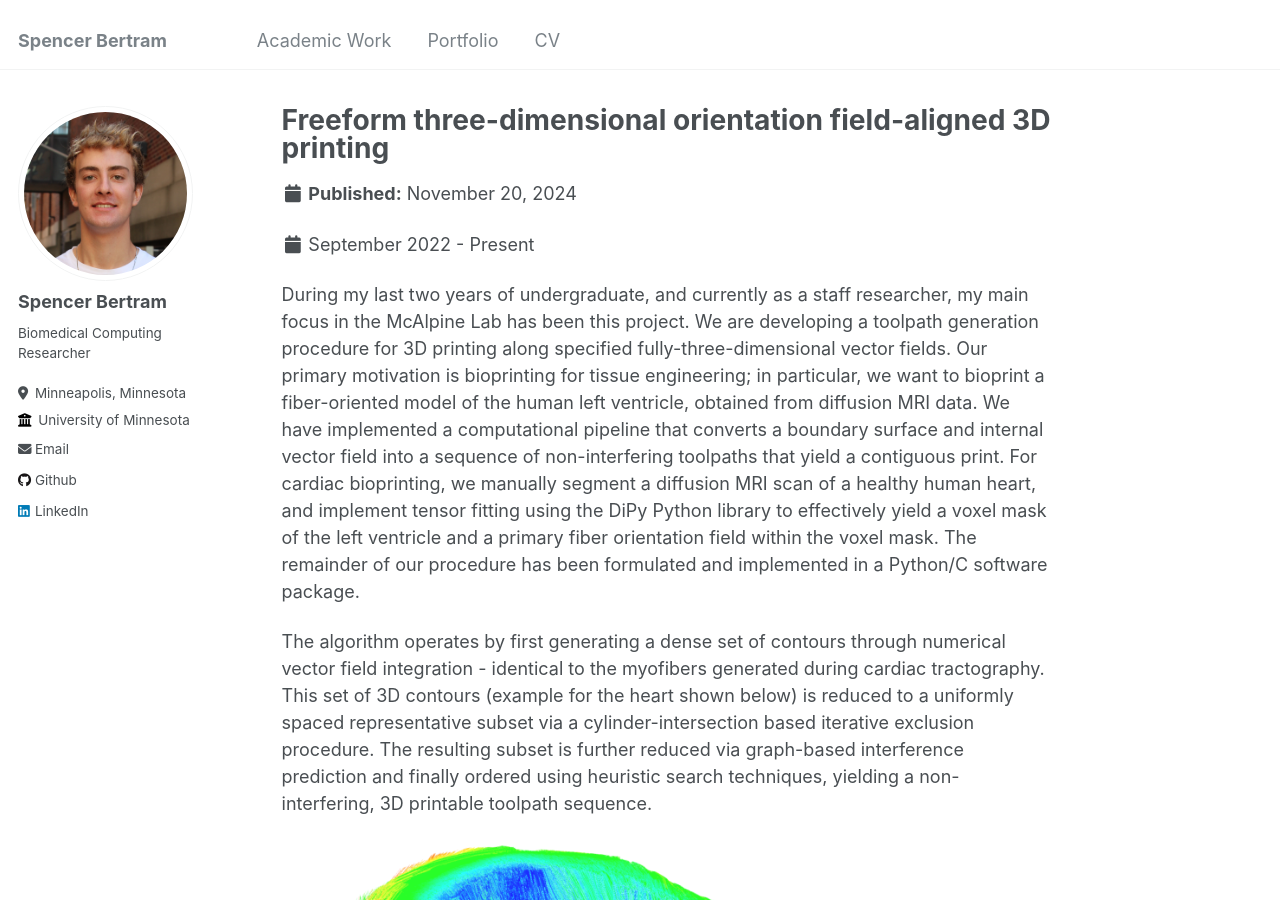
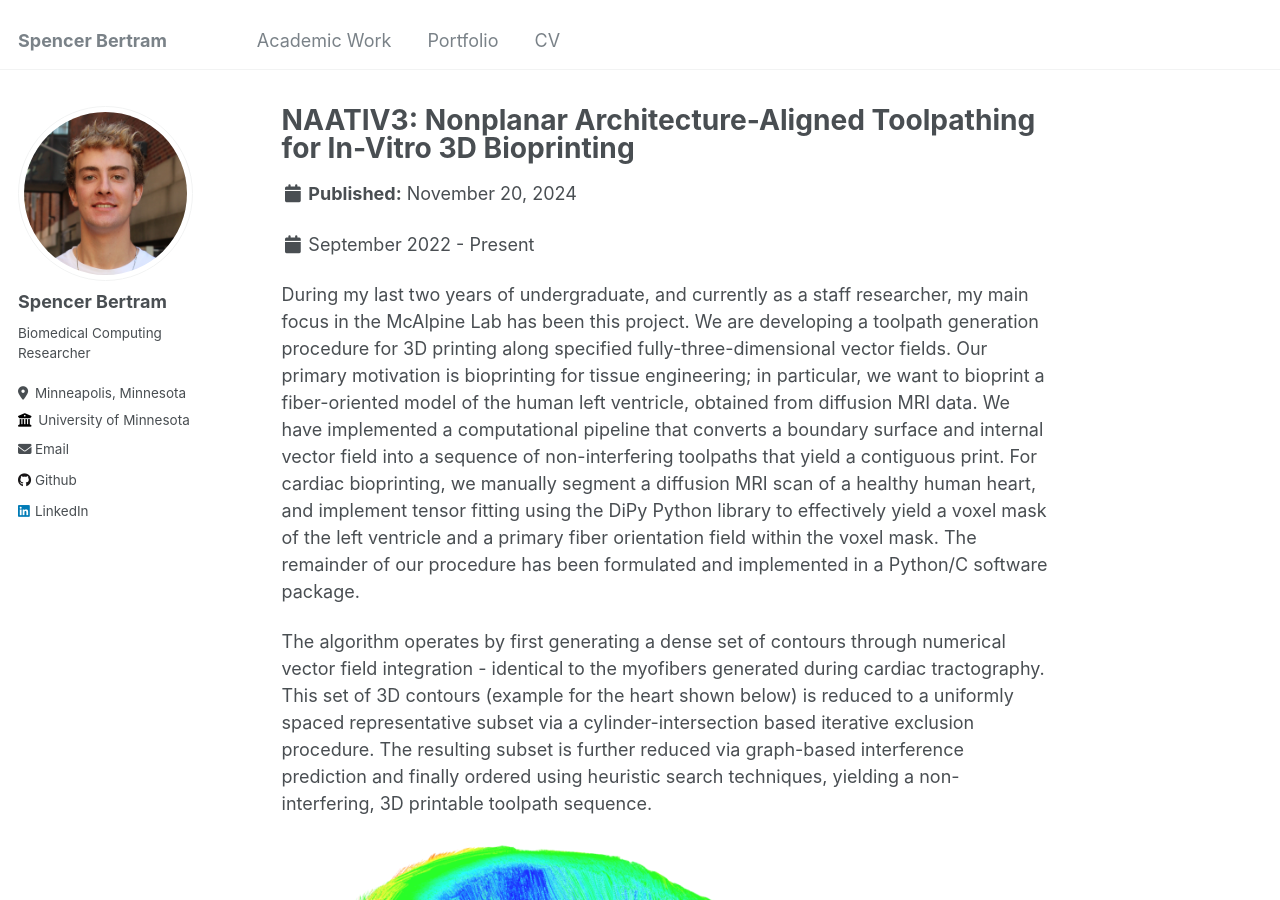
Before and after one commit to Spenbert02/Spenbert02.github.io, a Jekyll site: the page built from _portfolio/1-bioprinting.md, in a window 1280 px wide and 900 px high. Built offline with Jekyll 4.4.1, drawn with Linux system fonts in a browser that asks for light colours.

Commit message:
bioprinting video and title

```diff
--- a/_portfolio/1-bioprinting.md
+++ b/_portfolio/1-bioprinting.md
@@ -1,5 +1,5 @@
 ---
-title: "Freeform three-dimensional orientation field-aligned 3D printing"
+title: "NAATIV3: Nonplanar Architecture-Aligned Toolpathing for In-Vitro 3D Bioprinting"
 excerpt: "Toolpath generation algorithm for field-aligned 3D printing. The topic of my undergraduate honors thesis and my main focus as a staff researcher.<br/><img src='/images/ventricle_print_preview.png' width='50%'>"
 collection: portfolio
 customdate: "September 2022 - Present"
@@ -16,4 +16,11 @@
 A major development is our novel thinning procedure that reduces an initially overdense contour set to a subset possessing a specified uniform inter-contour spacing. The thinning procedure executed on a human left ventricle model is shown below.
 
 <!-- <iframe width="100%" height="500px" src="https://drive.google.com/file/d/1Zdr8TbQE6sfnC8JQvKBkxoWaAPP8g-ou/preview"></iframe> -->
-<iframe src="https://drive.google.com/file/d/1Zdr8TbQE6sfnC8JQvKBkxoWaAPP8g-ou/preview" width="100%" height="480" allow="autoplay"></iframe>
+<!-- <iframe src="https://drive.google.com/file/d/1Zdr8TbQE6sfnC8JQvKBkxoWaAPP8g-ou/preview" width="100%" height="480"></iframe> -->
+
+<!-- <iframe src="https://drive.google.com/file/d/1Zdr8TbQE6sfnC8JQvKBkxoWaAPP8g-ou/preview" width="600" height="480"></iframe> -->
+<!-- <iframe src="https://drive.google.com/file/d/1Zdr8TbQE6sfnC8JQvKBkxoWaAPP8g-ou/preview" frameborder="0" scrolling="no" onload="resizeIframe(this)" ></iframe> -->
+
+<!-- <object width="100%" height="500px" data="https://drive.google.com/file/d/1Zdr8TbQE6sfnC8JQvKBkxoWaAPP8g-ou/preview"> -->
+
+<iframe src="https://www.youtube.com/embed/xvew__NEOqs" frameborder="0" scrolling="no" onload="resizeIframe(this)" ></iframe>
```
Also changed, not shown: _publications/2024-10-07-dtmri-paper.md (+0 -2 lines).
